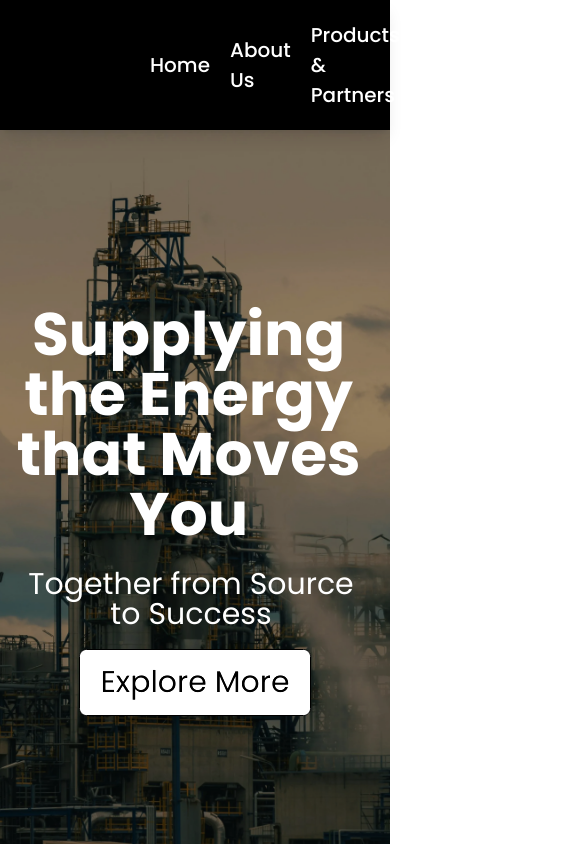
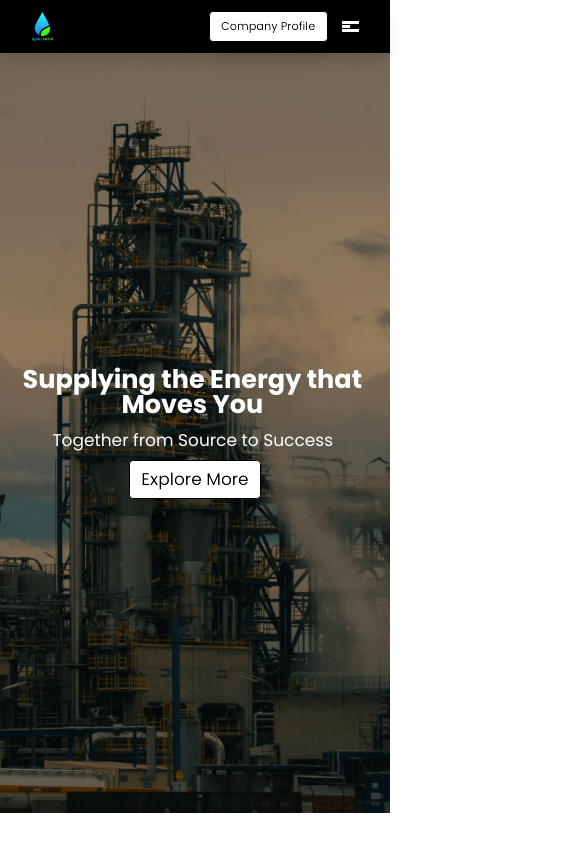
Before and after one commit to rotomechqatar/rotomech, a Next.js app: page / in a window 390 px wide. Shown: the top 844 px of the page, 585 px wide, since content can reach past the window. Built offline with nearby package versions, Linux system fonts and the light colour scheme.

Commit message:
made header and banner responsive

```diff
--- a/src/app/globals.css
+++ b/src/app/globals.css
@@ -30,7 +30,9 @@
   --breakpoint-16xl: 1600px;
   --breakpoint-15xl: 1500px;
   --breakpoint-14xl: 1400px;
+  --breakpoint-13xl: 1400px;
   --breakpoint-12xl: 1200px;
+  --breakpoint-11xl: 1200px;
   --breakpoint-10xl: 1000px;
   --breakpoint-9xl: 900px;
   --breakpoint-8xl: 800px;
@@ -49,6 +51,15 @@
 }
 html {
   font-size: 62.5%;
+  @media (max-width: 1200px) {
+    font-size: 50%;
+  }
+  @media (max-width: 900px) {
+    font-size: 42.5%;
+  }
+  @media (max-width: 600px) {
+    font-size: 35.5%;
+  }
 }
 body {
   padding: 0;
--- a/src/components/header/Header.js
+++ b/src/components/header/Header.js
@@ -1,8 +1,9 @@
 import fs from "fs/promises";
+import path from "path";
 import Link from "next/link";
-import path from "path";
 import Logo from "../Logo";
 import Button from "../Button";
+import MobileMenu from "./MobileMenu"; // Adjust if needed
 
 export default async function Header() {
   const filePath = path.join(process.cwd(), "src/data", "header.json");
@@ -10,29 +11,48 @@ export default async function Header() {
   const content = JSON.parse(data);
 
   return (
-    <div className="relative z-50 bg-black backdrop-blur-md flex justify-between items-center px-[15rem] py-[2rem] shadow-lg text-white">
+    <div className="relative z-50 bg-black backdrop-blur-md flex justify-between items-center px-[15rem] py-[2rem] shadow-lg text-white max-14xl:px-[10rem] max-6xl:px-[5rem]">
+      {/* Left side: Logo (always visible) */}
       <Logo />
-      <ul className="flex justify-center items-center gap-[2rem] text-[2rem] font-[500]">
+
+      {/*
+        Desktop Menu + Button
+        Visible ONLY above 900px (hidden below) => max-9xl:hidden
+      */}
+      <div className="max-9xl:hidden flex items-center gap-[2rem]">
+        <ul className="flex justify-center items-center gap-[2rem] text-[2rem] font-[500] max-16xl:text-[1.5rem]">
           {content.menu.map((item, index) => (
             <li
               key={index}
               className="cursor-pointer group relative inline-block hover:scale-105 transition-all duration-300"
             >
-            <Link href={item.link} className="transition-all duration-500 ">
+              <Link href={item.link} className="transition-all duration-500">
                 {item.name}
               </Link>
               <span className="absolute left-1/2 bottom-0 h-[2px] w-0 bg-green transition-all duration-500 group-hover:w-full group-hover:-translate-x-1/2"></span>
             </li>
           ))}
+        </ul>
         <a
           href={content.profile}
           target="_blank"
           rel="noopener noreferrer"
           className="pl-[2rem]"
         >
-          <Button text="Company Profile" />
+          <Button text="Company Profile" textSize="2rem" />
         </a>
-      </ul>
+      </div>
+
+      {/*
+        Mobile Menu + Button
+        Hidden above 900px (shown below) => hidden max-9xl:flex
+      */}
+      <div className="hidden max-9xl:flex items-center gap-[2rem]">
+        <a href={content.profile} target="_blank" rel="noopener noreferrer">
+          <Button text="Company Profile" textSize="2rem" />
+        </a>
+        <MobileMenu menu={content.menu} />
+      </div>
     </div>
   );
 }
--- /dev/null
+++ b/src/components/header/MobileMenu.js
@@ -0,0 +1,65 @@
+"use client";
+
+import React, { useState } from "react";
+import Link from "next/link";
+
+export default function MobileMenu({ menu, profile }) {
+  const [isOpen, setIsOpen] = useState(false);
+
+  const toggleMenu = () => {
+    setIsOpen((prev) => !prev);
+  };
+
+  const closeMenu = () => {
+    setIsOpen(false);
+  };
+
+  return (
+    <div className="hidden max-9xl:block relative">
+      {/* Hamburger Button */}
+      <button
+        className="p-2 focus:outline-none"
+        onClick={toggleMenu}
+        aria-label="Toggle menu"
+      >
+        {/* Top line */}
+        <span
+          className={`block w-[3rem] h-[3px] bg-white mb-1 transition-transform duration-300 ${
+            isOpen ? "rotate-45 translate-y-[4px]" : ""
+          }`}
+        />
+        {/* Middle line (hidden when open) */}
+        <span
+          className={`block w-6 h-[3px] bg-white mb-1 transition-opacity duration-300 ${
+            isOpen ? "opacity-0" : "opacity-100"
+          }`}
+        />
+        {/* Bottom line */}
+        <span
+          className={`block w-[3rem] h-[3px] bg-white transition-transform duration-300 ${
+            isOpen ? "-rotate-45 -translate-y-[7px]" : ""
+          }`}
+        />
+      </button>
+
+      {/* Mobile menu panel (shown when isOpen === true) */}
+      {isOpen && (
+        <div className="absolute top-[6rem] right-0 w-[40rem] bg-black text-white px-[2rem] py-[2rem] z-50">
+          <ul>
+            {menu.map((item, index) => (
+              <li key={index} className="py-2">
+                <Link
+                  href={item.link}
+                  className=" text-[3rem] hover:text-green transition"
+                  onClick={closeMenu} // closes menu when link is clicked
+                >
+                  {item.name}
+                </Link>
+              </li>
+            ))}
+          </ul>
+        </div>
+      )}
+    </div>
+  );
+}
--- a/src/components/home/Banner.js
+++ b/src/components/home/Banner.js
@@ -1,5 +1,3 @@
-// components/home/Banner.js
-import Image from "next/image";
 import Button from "../Button";
 import Link from "next/link";
 import AnimatedText from "../AnimatedText";
@@ -16,7 +14,7 @@ export default function Banner({ content }) {
 
       {/* Text and CTA Container */}
       <div className="absolute inset-0 z-20 flex flex-col items-center justify-center text-center px-4">
-        <h1 className="text-white text-8xl font-bold">
+        <h1 className="text-white text-8xl font-bold max-4xl:text-7xl">
           <AnimatedText text={content.tagline} />
         </h1>
         <h2 className="text-white text-5xl mt-10">
```
Lines whose indentation alone changed are shown as unchanged.
